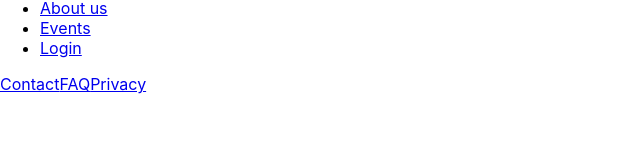
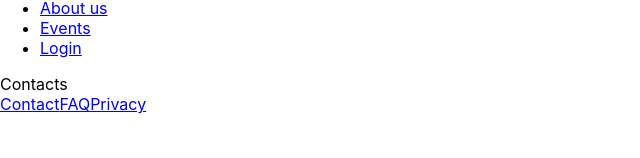
Before and after one commit to olah-adam93/MeetAt6, a React (Create React App) app: page /contact in a window 1280 px wide. Shown: the part 142-300 px from the top of the page, without its empty margins (0-640 px from the left). Built offline with nearby package versions, Linux system fonts and the light colour scheme.

Commit message:
Route + View kieg

```diff
--- a/src/App.js
+++ b/src/App.js
@@ -19,6 +19,8 @@ import ProfileView from './views/ProfileView';
 import HomePageView from './views/HomePageView';
 import SigninView from './views/SigninView';
 import PrivacyView from './views/PrivacyView';
+import FAQView from './views/FAQView';
+import ContactView from './views/ContactView';
 
 /* Layouts */
 import MainPageLayout from './layouts/MainPageLayout';
@@ -36,6 +38,8 @@ function App() {
           <Route path='/privacy' element={<PrivacyView />} />
           <Route path='/events' element={<EventsView />} />
           <Route path='/login' element={<SigninView />} />
+          <Route path='/contact' element={<ContactView />} />
+          <Route path='/FAQ' element={<FAQView />} />
         </Route>
 
         <Route element={<UserMainPageLayout />}>
--- /dev/null
+++ b/src/views/ContactView.js
@@ -0,0 +1,9 @@
+import React from 'react';
+
+const ContactView = () => {
+  return <div className='contact-container'>
+    <div className='contact-title'>Contacts</div>
+    <div className='contact-body'></div>
+    </div>;
+};
+export default ContactView;
```
